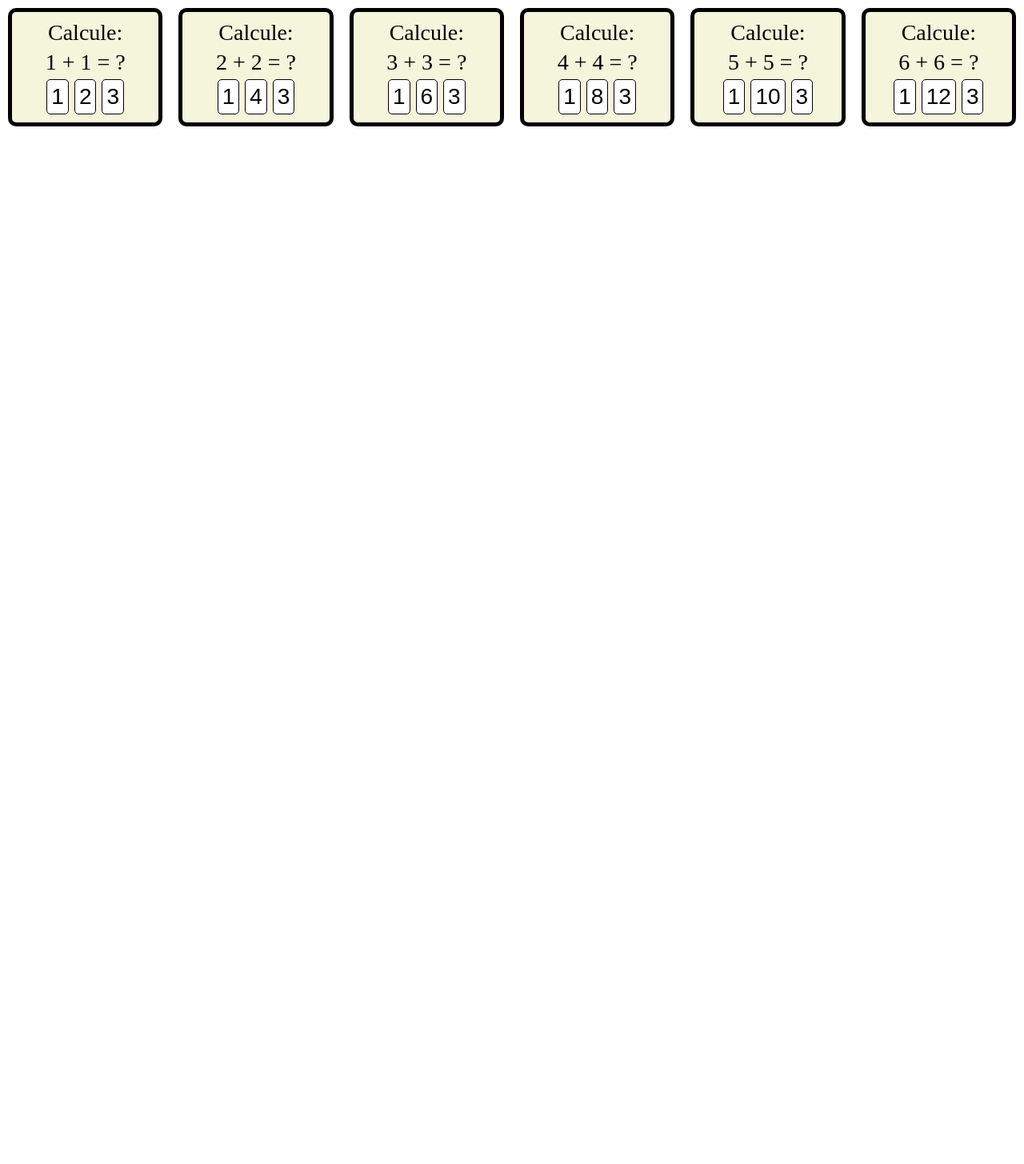
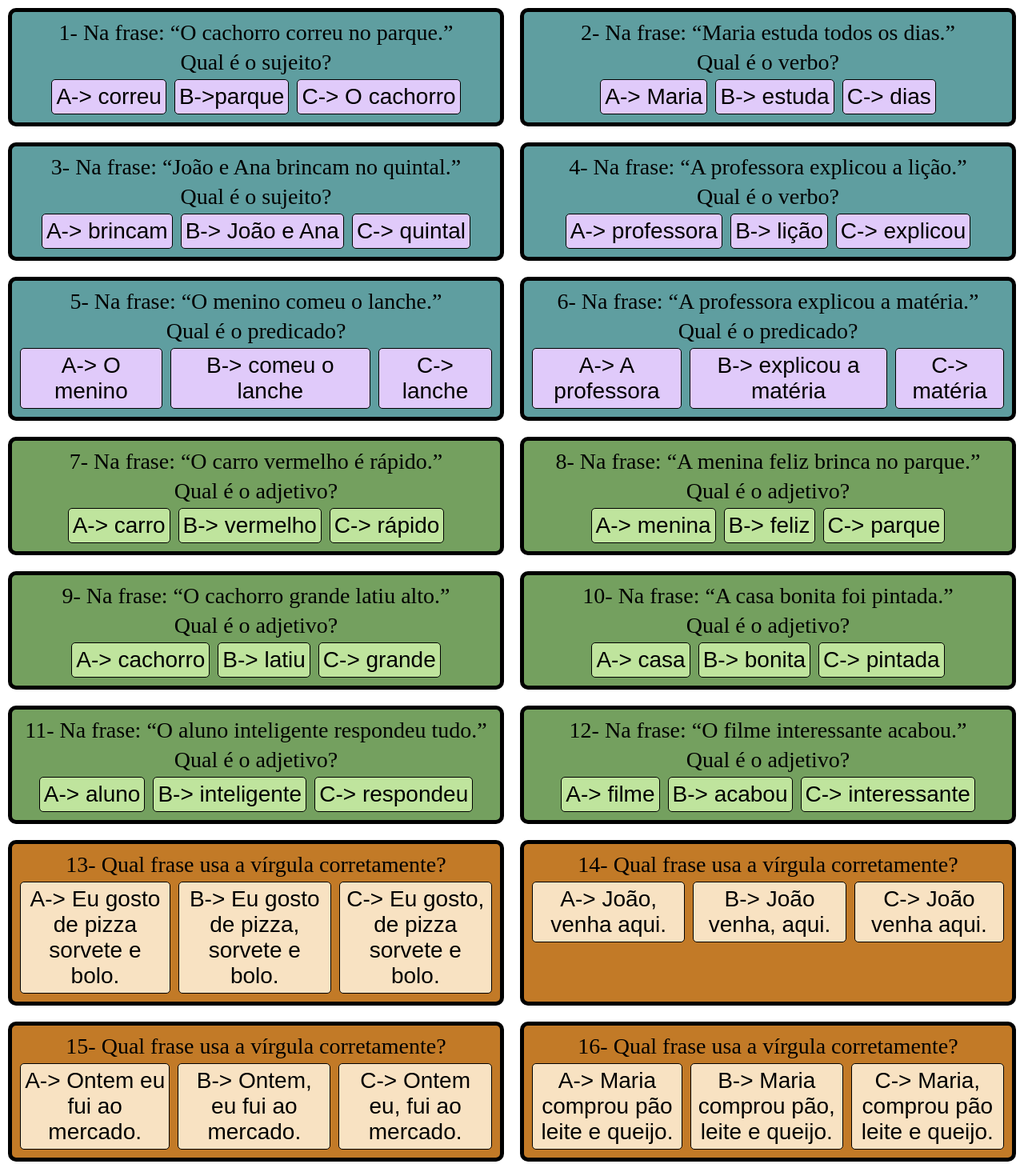
Before and after one commit to ICEI-PUC-Minas-PPC-CC/seminarios3-manha-2026-01-grupo3, a plain HTML site: page index.html in a window 1280 px wide. Shown: the top 1455 px of the page at 80% size. Before the commit the page ends 800 px from the top, so only its background shows below. Drawn offline with Linux system fonts and the light colour scheme.

Commit message:
questẽs feitas

```diff
--- a/index.html
+++ b/index.html
@@ -1,6 +1,7 @@
 <!DOCTYPE html>
 
 <html xmlns="http://www.w3.org/1999/xhtml">
+
 <head>
 	<meta http-equiv="Content-Type" content="text/html; charset=utf-8" />
 	<title>Prototipo</title>
@@ -11,63 +12,177 @@
 
 <body>
 	<div class="container">
-			<div class="ask-box">
-				<span>Calcule:</span>
-				<span>1 + 1 = ?</span>
+		<div class="ask-box ask-type1">
+			<span>1- Na frase: “O cachorro correu no parque.”</span>
+			<span>Qual é o sujeito?</span>
 			<div class="respostas">
-					<button onclick="opErrada(this)">1</button>
-					<button onclick="opCerta(this)" class="correta">2</button>
-					<button onclick="opErrada(this)">3</button>
+				<button onclick="opErrada(this)">A-> correu</button>
+				<button onclick="opErrada(this)">B->parque</button>
+				<button onclick="opCerta(this)" class="correta">C-> O cachorro</button>
 			</div>
 		</div>
 
-			<div class="ask-box">
-				<span>Calcule:</span>
-				<span>2 + 2 = ?</span>
+		<div class="ask-box ask-type1">
+			<span>2- Na frase: “Maria estuda todos os dias.”</span>
+			<span>Qual é o verbo?</span>
 			<div class="respostas">
-					<button onclick="opErrada(this)">1</button>
-					<button onclick="opCerta(this)" class="correta">4</button>
-					<button onclick="opErrada(this)">3</button>
+				<button onclick="opErrada(this)">A-> Maria</button>
+				<button onclick="opCerta(this)" class="correta">B-> estuda</button>
+				<button onclick="opErrada(this)">C-> dias</button>
 			</div>
 		</div>
 
-			<div class="ask-box">
-				<span>Calcule:</span>
-				<span>3 + 3 = ?</span>
+		<div class="ask-box ask-type1">
+			<span>3- Na frase: “João e Ana brincam no quintal.”</span>
+			<span>Qual é o sujeito?</span>
 			<div class="respostas">
-					<button onclick="opErrada(this)">1</button>
-					<button onclick="opCerta(this)" class="correta">6</button>
-					<button onclick="opErrada(this)">3</button>
+				<button onclick="opErrada(this)">A-> brincam</button>
+				<button onclick="opCerta(this)" class="correta">B-> João e Ana</button>
+				<button onclick="opErrada(this)">C-> quintal</button>
 			</div>
 		</div>
 
-			<div class="ask-box">
-				<span>Calcule:</span>
-				<span>4 + 4 = ?</span>
+		<div class="ask-box ask-type1">
+			<span>4- Na frase: “A professora explicou a lição.”</span>
+			<span>Qual é o verbo?</span>
 			<div class="respostas">
-					<button onclick="opErrada(this)">1</button>
-					<button onclick="opCerta(this)" class="correta">8</button>
-					<button onclick="opErrada(this)">3</button>
+				<button onclick="opErrada(this)">A-> professora</button>
+				<button onclick="opErrada(this)">B-> lição</button>
+				<button onclick="opCerta(this)" class="correta">C-> explicou</button>
 			</div>
 		</div>
 
-			<div class="ask-box">
-				<span>Calcule:</span>
-				<span>5 + 5 = ?</span>
+		<div class="ask-box ask-type1">
+			<span>5- Na frase: “O menino comeu o lanche.”</span>
+			<span>Qual é o predicado?</span>
 			<div class="respostas">
-					<button onclick="opErrada(this)">1</button>
-					<button onclick="opCerta(this)" class="correta">10</button>
-					<button onclick="opErrada(this)">3</button>
+				<button onclick="opErrada(this)">A-> O menino</button>
+				<button onclick="opCerta(this)" class="correta">B-> comeu o lanche</button>
+				<button onclick="opErrada(this)">C-> lanche</button>
 			</div>
 		</div>
 
-			<div class="ask-box">
-				<span>Calcule:</span>
-				<span>6 + 6 = ?</span>
+		<div class="ask-box ask-type1">
+			<span>6- Na frase: “A professora explicou a matéria.”</span>
+			<span>Qual é o predicado?</span>
 			<div class="respostas">
-					<button onclick="opErrada(this)">1</button>
-					<button onclick="opCerta(this)" class="correta">12</button>
-					<button onclick="opErrada(this)">3</button>
+				<button onclick="opErrada(this)">A-> A professora</button>
+				<button onclick="opCerta(this)" class="correta">B-> explicou a matéria</button>
+				<button onclick="opErrada(this)">C-> matéria</button>
+			</div>
+		</div>
+
+		<div class="ask-box ask-type2">
+			<span>7- Na frase: “O carro vermelho é rápido.”</span>
+			<span>Qual é o adjetivo?</span>
+			<div class="respostas">
+				<button onclick="opErrada(this)">A-> carro</button>
+				<button onclick="opCerta(this)" class="correta">B-> vermelho</button>
+				<button onclick="opErrada(this)">C-> rápido</button>
+			</div>
+		</div>
+
+		<div class="ask-box ask-type2">
+			<span>8- Na frase: “A menina feliz brinca no parque.”</span>
+			<span>Qual é o adjetivo?</span>
+			<div class="respostas">
+				<button onclick="opErrada(this)">A-> menina</button>
+				<button onclick="opCerta(this)" class="correta">B-> feliz</button>
+				<button onclick="opErrada(this)">C-> parque</button>
+			</div>
+		</div>
+
+		<div class="ask-box ask-type2">
+			<span>9- Na frase: “O cachorro grande latiu alto.”</span>
+			<span>Qual é o adjetivo?</span>
+			<div class="respostas">
+				<button onclick="opErrada(this)">A-> cachorro</button>
+				<button onclick="opErrada(this)">B-> latiu</button>
+				<button onclick="opCerta(this)" class="correta">C-> grande</button>
+			</div>
+		</div>
+
+		<div class="ask-box ask-type2">
+			<span>10- Na frase: “A casa bonita foi pintada.”</span>
+			<span>Qual é o adjetivo?</span>
+			<div class="respostas">
+				<button onclick="opErrada(this)">A-> casa</button>
+				<button onclick="opCerta(this)" class="correta">B-> bonita</button>
+				<button onclick="opErrada(this)">C-> pintada</button>
+			</div>
+		</div>
+
+		<div class="ask-box ask-type2">
+			<span>11- Na frase: “O aluno inteligente respondeu tudo.”</span>
+			<span>Qual é o adjetivo?</span>
+			<div class="respostas">
+				<button onclick="opErrada(this)">A-> aluno</button>
+				<button onclick="opCerta(this)" class="correta">B-> inteligente</button>
+				<button onclick="opErrada(this)">C-> respondeu</button>
+			</div>
+		</div>
+
+		<div class="ask-box ask-type2">
+			<span>12- Na frase: “O filme interessante acabou.”</span>
+			<span>Qual é o adjetivo?</span>
+			<div class="respostas">
+				<button onclick="opErrada(this)">A-> filme</button>
+				<button onclick="opErrada(this)">B-> acabou</button>
+				<button onclick="opCerta(this)" class="correta">C-> interessante</button>
+			</div>
+		</div>
+
+		<div class="ask-box ask-type3">
+			<span>13- Qual frase usa a vírgula corretamente?</span>
+			<div class="respostas">
+				<button onclick="opErrada(this)">A-> Eu gosto de pizza sorvete e bolo.</button>
+				<button onclick="opCerta(this)" class="correta">B-> Eu gosto de pizza, sorvete e bolo.</button>
+				<button onclick="opErrada(this)">C-> Eu gosto, de pizza sorvete e bolo.</button>
+			</div>
+		</div>
+
+		<div class="ask-box ask-type3">
+			<span>14- Qual frase usa a vírgula corretamente?</span>
+			<div class="respostas">
+				<button onclick="opCerta(this)" class="correta">A-> João, venha aqui.</button>
+				<button onclick="opErrada(this)">B-> João venha, aqui.</button>
+				<button onclick="opErrada(this)">C-> João venha aqui.</button>
+			</div>
+		</div>
+
+		<div class="ask-box ask-type3">
+			<span>15- Qual frase usa a vírgula corretamente?</span>
+			<div class="respostas">
+				<button onclick="opErrada(this)">A-> Ontem eu fui ao mercado.</button>
+				<button onclick="opCerta(this)" class="correta">B-> Ontem, eu fui ao mercado.</button>
+				<button onclick="opErrada(this)">C-> Ontem eu, fui ao mercado.</button>
+			</div>
+		</div>
+
+		<div class="ask-box ask-type3">
+			<span>16- Qual frase usa a vírgula corretamente?</span>
+			<div class="respostas">
+				<button onclick="opErrada(this)">A-> Maria comprou pão leite e queijo.</button>
+				<button onclick="opCerta(this)" class="correta">B-> Maria comprou pão, leite e queijo.</button>
+				<button onclick="opErrada(this)">C-> Maria, comprou pão leite e queijo.</button>
+			</div>
+		</div>
+
+		<div class="ask-box ask-type3">
+			<span>17- Qual frase usa a vírgula corretamente?</span>
+			<div class="respostas">
+				<button onclick="opErrada(this)">A-> Pedro gosta, de jogar bola.</button>
+				<button onclick="opErrada(this)">B-> Pedro gosta de, jogar bola.</button>
+				<button onclick="opCerta(this)" class="correta">C-> Pedro gosta de jogar bola.</button>
+			</div>
+		</div>
+
+		<div class="ask-box ask-type3">
+			<span>18- Qual frase usa a vírgula corretamente?</span>
+			<div class="respostas">
+				<button onclick="opCerta(this)" class="correta">A-> Ana, Pedro e Lucas chegaram.</button>
+				<button onclick="opErrada(this)">B-> Ana Pedro, e Lucas chegaram.</button>
+				<button onclick="opErrada(this)">C-> Ana Pedro e Lucas, chegaram.</button>
 			</div>
 		</div>
 	</div>
@@ -101,4 +216,5 @@
 		}
 	</script>
 </body>
+
 </html>
--- a/style.css
+++ b/style.css
@@ -16,9 +16,11 @@ button {
     border: 1px solid black;
 }
 
-button:hover {
-    cursor: pointer;
-    background-color: blue;
+@media(hover: hover) {
+    button:hover:not(.certo):not(.errado) {
+        cursor: pointer;
+        background-color: blue;
+    }
 }
 
 .certo {
@@ -36,12 +38,40 @@ button:hover {
     border: 5px solid black;
     border-radius: 10px;
     padding: 10px;
-    background-color: beige;
     align-items: center;
 }
 
 .container {
     display: grid;
-    grid-template-columns: repeat(auto-fit, minmax(150px, 1fr));
+    grid-template-columns: repeat(auto-fit, minmax(500px, 1fr));
     gap: 20px;
 }
+
+.respostas {
+    display: flex;
+    gap: 10px
+}
+
+.ask-type1 {
+    background-color: cadetblue;
+}
+
+.ask-type1 button:not(.certo):not(.errado) {
+    background-color: rgb(224, 202, 250);
+}
+
+.ask-type2 {
+    background-color: rgb(116, 160, 95);
+}
+
+.ask-type2 button:not(.certo):not(.errado) {
+    background-color: rgb(191, 228, 157);
+}
+
+.ask-type3 {
+    background-color: rgb(194, 122, 39);
+}
+
+.ask-type3 button:not(.certo):not(.errado) {
+    background-color: rgb(248, 226, 194);
+}
```
Lines whose indentation alone changed are shown as unchanged.
